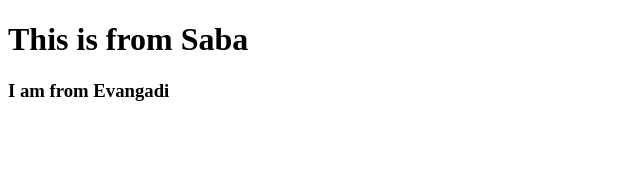
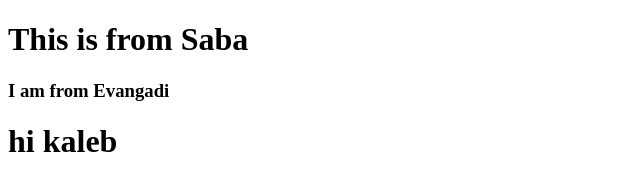
Before and after one commit to sabagebre/gitPractice, a plain HTML site: page pages/index.html in a window 1280 px wide. Shown: the whole page, without its empty margins (0-640 px from the left). Drawn offline with Linux system fonts and the light colour scheme.

Commit message:
i call my kids

```diff
--- a/pages/index.html
+++ b/pages/index.html
@@ -8,5 +8,6 @@
 <body>
    <h1>This is from Saba</h1>
    <h3>I am from Evangadi</h3>
+   <h1>hi kaleb</h1>
 </body>
 </html>
```
